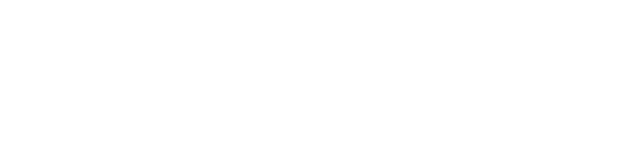
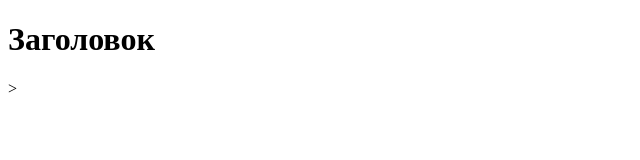
Before and after one commit to natasha-gri/dz, a plain HTML site: page index.html in a window 1280 px wide. Shown: the whole page, without its empty margins (0-640 px from the left). Drawn offline with Linux system fonts and the light colour scheme.

Commit message:
Добавили заголовок

```diff
--- a/index.html
+++ b/index.html
@@ -8,6 +8,6 @@
   <link rel="stylesheet" href="style.css">
 </head>
 <body>
-
+<h1>Заголовок</h1>>
 </body>
 </html>
```
